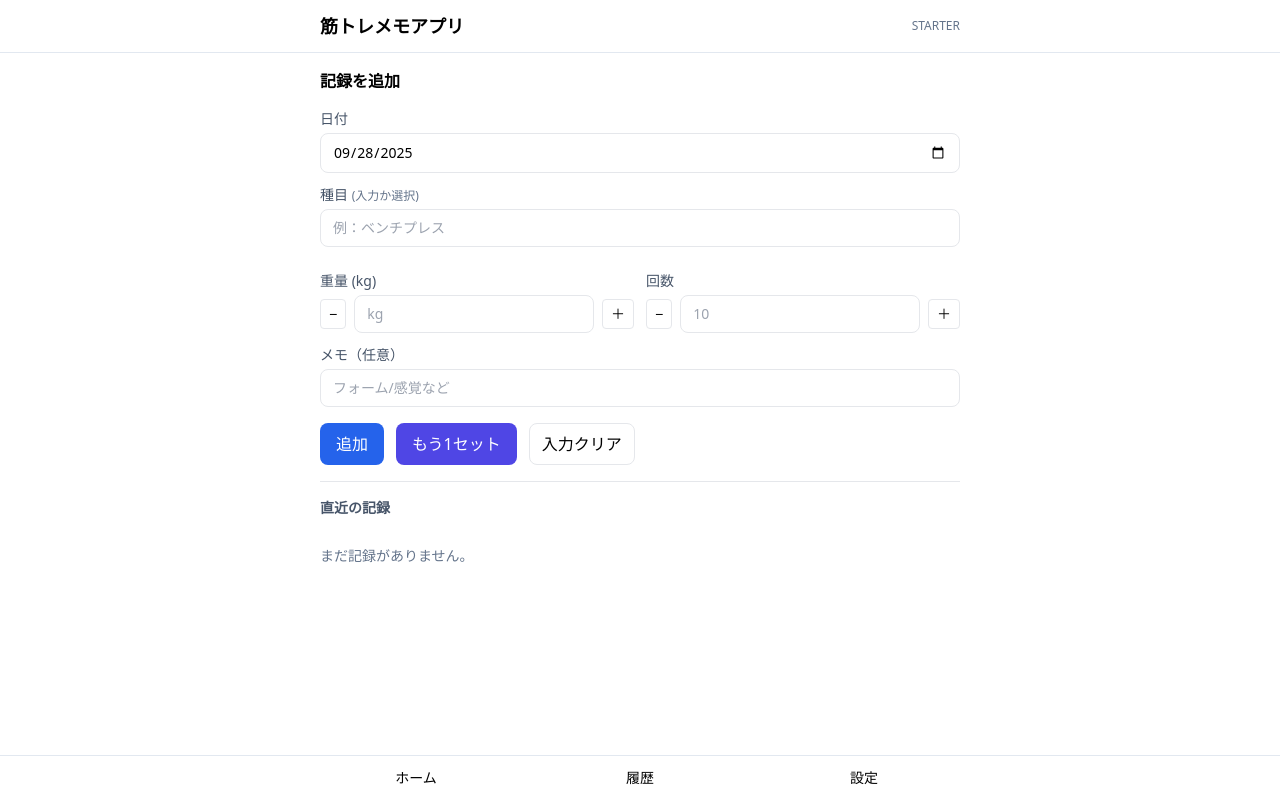
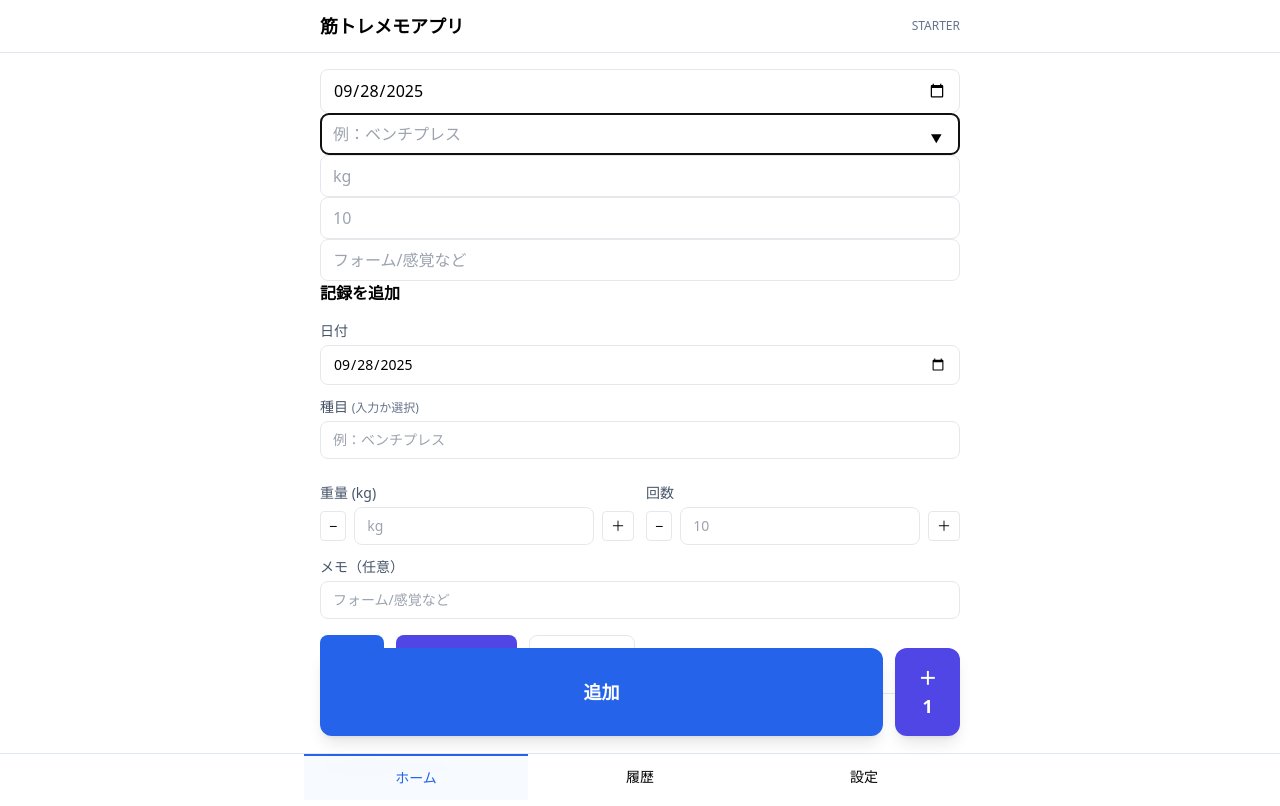
Before and after one commit to yutajinnai-gif/muscle-app, a website: page index.html in a window 1280 px wide. Drawn offline with nearby package versions, Linux system fonts and the light colour scheme.

Commit message:
feat(ios): 画面下の大きな追加ボタン＋自動フォーカス遷移を実装

```diff
--- a/index.html
+++ b/index.html
@@ -16,7 +16,7 @@
     color: #000;
   }
     /* 下タブのための余白 */
-    main { padding-bottom: 84px; }
+    main { padding-bottom: 140px; } /* もともと84px → 140pxへ */
   </style>
 </head>
 <body class="bg-white text-black">
@@ -44,6 +44,20 @@
       <button data-tab="settings" class="tab px-4 py-3 text-sm font-medium">設定</button>
     </div>
   </nav>
+
+  <!-- 固定アクションバー（ホーム画面だけ表示する） -->
+  <div id="actionbar" class="fixed left-0 right-0 bottom-16 z-50 hidden">
+    <div class="max-w-2xl mx-auto px-4">
+      <div class="flex gap-3">
+        <button id="fab-add" class="w-full py-4 rounded-xl bg-blue-600 text-white text-lg font-semibold shadow-lg">
+          追加
+        </button>
+        <button id="fab-dup" class="py-4 px-5 rounded-xl bg-indigo-600 text-white text-lg font-semibold shadow-lg">
+          ＋1
+        </button>
+      </div>
+    </div>
+  </div>
 
   <script>
   // ====== 安全ユーティリティ ======
@@ -178,6 +192,25 @@
   ).join("");
 
   return `
+    <input id="f-date"   type="date" value="${today}"
+    class="w-full border rounded-lg px-3 py-2">
+
+    <input id="f-ex"     list="ex-list" type="text" placeholder="例：ベンチプレス"
+      enterkeyhint="next"
+      class="w-full border rounded-lg px-3 py-2">
+
+    <input id="f-weight" type="number" inputmode="decimal" placeholder="${unit}"
+      enterkeyhint="next"
+      class="w-full border rounded-lg px-3 py-2">
+
+    <input id="f-reps"   type="number" inputmode="numeric" placeholder="10"
+      enterkeyhint="next"
+      class="w-full border rounded-lg px-3 py-2">
+
+    <input id="f-note"   type="text" placeholder="フォーム/感覚など"
+      enterkeyhint="done"
+      class="w-full border rounded-lg px-3 py-2">
+
     <section class="space-y-4">
       <h2 class="text-base font-semibold">記録を追加</h2>
 
@@ -334,32 +367,51 @@
       viewSettings();
 
     if (route === "home") {
+      // 既存：フォーム内ボタン
       $("#btn-add").addEventListener("click", onAdd);
       $("#btn-add-dup").addEventListener("click", onAddDuplicate);
       $("#btn-clear").addEventListener("click", onClearInputs);
       renderRecent();
 
-      // 種目チップ → クリックで反映
+      // 既存：チップ・オートフィル・±
       $$(".flex.flex-wrap [data-chip]").forEach(btn => {
         btn.addEventListener("click", () => {
           $("#f-ex").value = btn.getAttribute("data-chip");
           autofillFromLast();
         });
       });
-
-      // 種目が変わったら直近値を自動入力
       $("#f-ex").addEventListener("change", autofillFromLast);
-      $("#f-ex").addEventListener("blur", autofillFromLast);
-
-      // ±ボタン
+      $("#f-ex").addEventListener("blur",  autofillFromLast);
       $$("button[data-inc]").forEach(b => {
         b.addEventListener("click", () => adjustField(b.getAttribute("data-inc"), +1));
       });
       $$("button[data-dec]").forEach(b => {
         b.addEventListener("click", () => adjustField(b.getAttribute("data-dec"), -1));
       });
+
+      // ★追加：固定アクションバーのボタン結線
+      document.getElementById("fab-add")?.addEventListener("click", onAdd);
+      document.getElementById("fab-dup")?.addEventListener("click", onAddDuplicate);
+
+      // ★追加：自動フォーカスとアクションバー表示
+      bindHomeAutoFocus();
+      setActionBarVisible(true);
+
+    } else if (route === "history") {
+      // 履歴の削除/編集ボタン結線
+      bindItemButtons(root);
+      setActionBarVisible(false);
+
+    } else if (route === "settings") {
+      // 設定ボタン結線
+      $("#btn-save-settings").addEventListener("click", onSaveSettings);
+      $("#btn-clear-all").addEventListener("click", onClearAll);
+      setActionBarVisible(false);
     }
+
+    highlightTab();
   }
+
   function bindItemButtons(scope=document) {
   $$('button[data-del]', scope).forEach(btn => {
     btn.addEventListener("click", () => {
@@ -450,6 +502,33 @@
     if (!confirm("本当に全ての記録を削除しますか？この操作は元に戻せません。")) return;
     setLogs([]);
     render();
+  }
+
+  function setActionBarVisible(v) {
+    const bar = document.getElementById('actionbar');
+    if (!bar) return;
+    bar.classList.toggle('hidden', !v);
+  }
+
+  function bindHomeAutoFocus() {
+    // ホーム入場時はまず「種目」へ
+    $("#f-ex")?.focus();
+
+    // 種目が確定したら重量へ
+    $("#f-ex")?.addEventListener("change", () => $("#f-weight")?.focus());
+    $("#f-ex")?.addEventListener("blur",   () => $("#f-weight")?.focus());
+
+    // 重量が入ったら回数へ
+    $("#f-weight")?.addEventListener("change", () => $("#f-reps")?.focus());
+    $("#f-weight")?.addEventListener("blur",   () => {
+      if ($("#f-weight")?.value !== "") $("#f-reps")?.focus();
+    });
+
+    // 回数が入ったらメモへ
+    $("#f-reps")?.addEventListener("change", () => $("#f-note")?.focus());
+    $("#f-reps")?.addEventListener("blur",   () => {
+      if ($("#f-reps")?.value !== "") $("#f-note")?.focus();
+    });
   }
 
   function highlightTab() {
```
